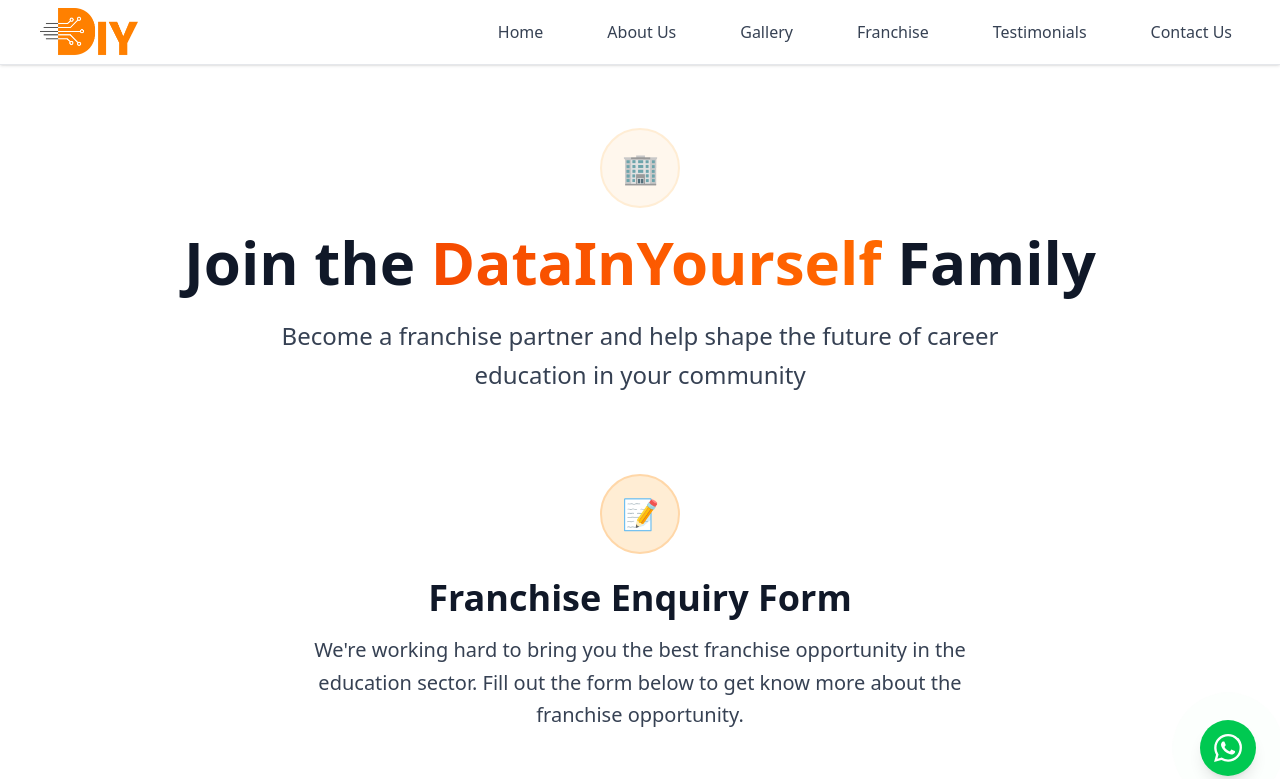
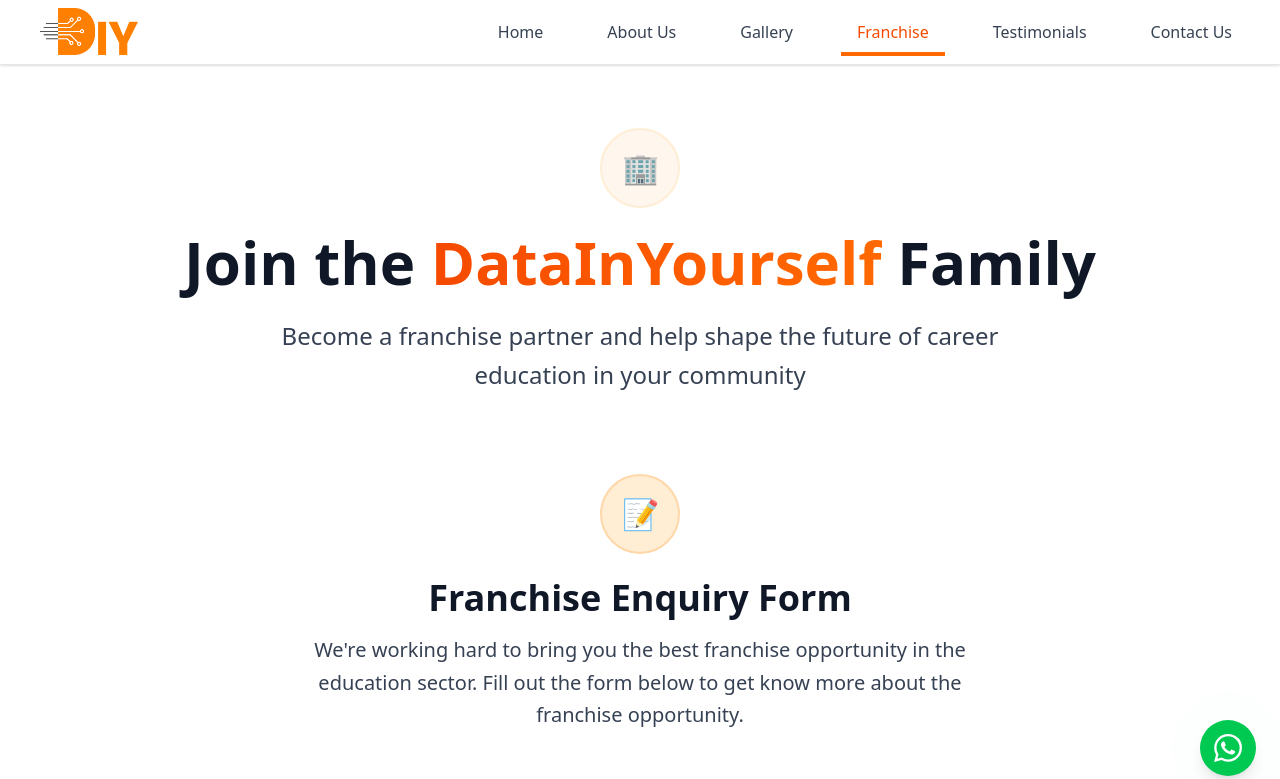
Before and after one commit to nilimaSahu22/DataInYourself, a Next.js app: page /franchise in a window 1280 px wide. Shown: the top 779 px of the page. Built offline with nearby package versions, Linux system fonts and the light colour scheme.

Commit message:
header link highlight (now active link is highlighted)

```diff
--- a/app/components/layout/Header.tsx
+++ b/app/components/layout/Header.tsx
@@ -3,11 +3,13 @@
 import Link from 'next/link';
 import Image from 'next/image';
 import { useState, useRef, useEffect } from 'react';
+import { usePathname } from 'next/navigation';
 import { useContactNavigation } from '../../utils/contactNavigation';
 import { useTestimonialNavigation } from '../../utils/testimonialNavigation';
 
 export default function Header() {
   const [isMobileMenuOpen, setIsMobileMenuOpen] = useState(false);
+  const pathname = usePathname();
   const handleContactClick = useContactNavigation();
   const handleTestimonialClick = useTestimonialNavigation();
 
@@ -19,6 +21,17 @@
     { name: 'Testimonials', href: '#testimonials' },
     { name: 'Contact Us', href: '#contact' },
   ];
+
+  // Function to check if a link is active
+  const isActiveLink = (href: string) => {
+    if (href === '/') {
+      return pathname === '/';
+    }
+    if (href.startsWith('#')) {
+      return false; // Hash links are never considered active in header
+    }
+    return pathname === href;
+  };
 
   const toggleMobileMenu = () => {
     setIsMobileMenuOpen(!isMobileMenuOpen);
@@ -71,37 +84,58 @@
 
             {/* Center Section - Navigation */}
             <nav className="hidden lg:flex space-x-6 xl:space-x-8" aria-label="Main navigation">
-              {navigationLinks.map((link) => (
+              {navigationLinks.map((link) => {
+                const isActive = isActiveLink(link.href);
+                return (
                   <div key={link.name} className="relative">
                     {link.name === 'Contact Us' ? (
                       <a
                         href={link.href}
                         onClick={handleContactNavigation}
-                      className="text-gray-700 hover:text-orange-500 px-3 xl:px-4 py-3 text-sm xl:text-base font-medium transition-colors duration-200 relative group flex items-center cursor-pointer"
+                        className={`px-3 xl:px-4 py-3 text-sm xl:text-base font-medium transition-colors duration-200 relative group flex items-center cursor-pointer ${
+                          isActive
+                            ? 'text-orange-600'
+                            : 'text-gray-700 hover:text-orange-500'
+                        }`}
                       >
                         {link.name}
-                      <span className="absolute bottom-0 left-0 w-0 h-1 bg-orange-500 transition-all duration-200 group-hover:w-full"></span>
+                        <span className={`absolute bottom-0 left-0 h-1 bg-orange-500 transition-all duration-200 ${
+                          isActive ? 'w-full' : 'w-0 group-hover:w-full'
+                        }`}></span>
                       </a>
                     ) : link.name === 'Testimonials' ? (
                       <a
                         href={link.href}
                         onClick={handleTestimonialClick}
-                      className="text-gray-700 hover:text-orange-500 px-3 xl:px-4 py-3 text-sm xl:text-base font-medium transition-colors duration-200 relative group flex items-center cursor-pointer"
+                        className={`px-3 xl:px-4 py-3 text-sm xl:text-base font-medium transition-colors duration-200 relative group flex items-center cursor-pointer ${
+                          isActive
+                            ? 'text-orange-600'
+                            : 'text-gray-700 hover:text-orange-500'
+                        }`}
                       >
                         {link.name}
-                      <span className="absolute bottom-0 left-0 w-0 h-1 bg-orange-500 transition-all duration-200 group-hover:w-full"></span>
+                        <span className={`absolute bottom-0 left-0 h-1 bg-orange-500 transition-all duration-200 ${
+                          isActive ? 'w-full' : 'w-0 group-hover:w-full'
+                        }`}></span>
                       </a>
                     ) : (
                       <Link
                         href={link.href}
-                      className="text-gray-700 hover:text-orange-500 px-3 xl:px-4 py-3 text-sm xl:text-base font-medium transition-colors duration-200 relative group flex items-center"
+                        className={`px-3 xl:px-4 py-3 text-sm xl:text-base font-medium transition-colors duration-200 relative group flex items-center ${
+                          isActive
+                            ? 'text-orange-600'
+                            : 'text-gray-700 hover:text-orange-500'
+                        }`}
                       >
                         {link.name}
-                      <span className="absolute bottom-0 left-0 w-0 h-1 bg-orange-500 transition-all duration-200 group-hover:w-full"></span>
+                        <span className={`absolute bottom-0 left-0 h-1 bg-orange-500 transition-all duration-200 ${
+                          isActive ? 'w-full' : 'w-0 group-hover:w-full'
+                        }`}></span>
                       </Link>
                     )}
                   </div>
-              ))}
+                );
+              })}
             </nav>
 
             {/* Right Section - Hamburger Menu Button */}
@@ -173,13 +207,19 @@
           {/* Sidebar Navigation */}
           <nav className="flex-1 px-4 py-4" aria-label="Mobile navigation">
             <div className="space-y-2">
-              {navigationLinks.map((link) => (
+              {navigationLinks.map((link) => {
+                const isActive = isActiveLink(link.href);
+                return (
                   <div key={link.name}>
                     {link.name === 'Contact Us' ? (
                       <a
                         href={link.href}
                         onClick={handleContactNavigation}
-                      className="text-gray-700 hover:text-orange-500 hover:bg-orange-50 block px-3 py-3 text-sm font-medium rounded-md transition-all duration-200 border border-gray-100 hover:border-orange-200 hover:shadow-sm cursor-pointer"
+                        className={`block px-3 py-3 text-sm font-medium rounded-md transition-all duration-200 border hover:shadow-sm cursor-pointer ${
+                          isActive
+                            ? 'text-orange-600 bg-orange-50 border-orange-200'
+                            : 'text-gray-700 hover:text-orange-500 hover:bg-orange-50 border-gray-100 hover:border-orange-200'
+                        }`}
                       >
                         {link.name}
                       </a>
@@ -190,7 +230,11 @@
                           handleTestimonialClick(e);
                           closeMobileMenu();
                         }}
-                      className="text-gray-700 hover:text-orange-500 hover:bg-orange-50 block px-3 py-3 text-sm font-medium rounded-md transition-all duration-200 border border-gray-100 hover:border-orange-200 hover:shadow-sm cursor-pointer"
+                        className={`block px-3 py-3 text-sm font-medium rounded-md transition-all duration-200 border hover:shadow-sm cursor-pointer ${
+                          isActive
+                            ? 'text-orange-600 bg-orange-50 border-orange-200'
+                            : 'text-gray-700 hover:text-orange-500 hover:bg-orange-50 border-gray-100 hover:border-orange-200'
+                        }`}
                       >
                         {link.name}
                       </a>
@@ -198,13 +242,18 @@
                       <Link
                         href={link.href}
                         onClick={closeMobileMenu}
-                      className="text-gray-700 hover:text-orange-500 hover:bg-orange-50 block px-3 py-3 text-sm font-medium rounded-md transition-all duration-200 border border-gray-100 hover:border-orange-200 hover:shadow-sm"
+                        className={`block px-3 py-3 text-sm font-medium rounded-md transition-all duration-200 border hover:shadow-sm ${
+                          isActive
+                            ? 'text-orange-600 bg-orange-50 border-orange-200'
+                            : 'text-gray-700 hover:text-orange-500 hover:bg-orange-50 border-gray-100 hover:border-orange-200'
+                        }`}
                       >
                         {link.name}
                       </Link>
                     )}
                   </div>
-              ))}
+                );
+              })}
             </div>
           </nav>
 
```
Lines whose indentation alone changed are shown as unchanged.
